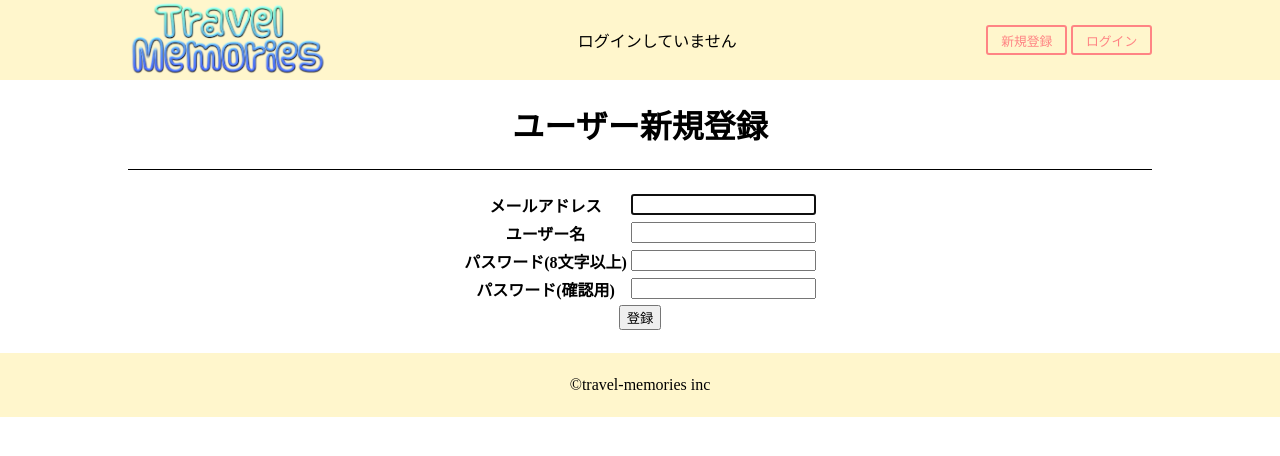
After one commit to maeda-300/travel, a Django app: page /signup/ in a window 1280 px wide. The commit adds this page. Shown: the top 456 px of the page. Run offline with Django 3.2, Linux system fonts and the light colour scheme.

Commit message:
ユーザー新規登録機能

```diff
--- /dev/null
+++ b/src/travel_app/forms.py
@@ -0,0 +1,29 @@
+from django.contrib.auth.forms import UserCreationForm
+from django import forms
+from .models import User
+from django.utils.translation import gettext_lazy as _
+
+class SignupForm(UserCreationForm):
+
+    def __init__(self, *args, **kwargs):
+        super().__init__(*args, **kwargs)
+        self.label_suffix = ""
+
+    error_messages = {
+        'password_mismatch': _('The two password fields didn’t match.'),
+    }
+    password1 = forms.CharField(
+        label=("パスワード(8文字以上)"),
+        strip=False,
+        widget=forms.PasswordInput(attrs={'autocomplete': 'new-password'}),
+    )
+    password2 = forms.CharField(
+        label=("パスワード(確認用)"),
+        widget=forms.PasswordInput(attrs={'autocomplete': 'new-password'}),
+        strip=False,
+    )
+
+    class Meta:
+        model = User
+        fields = ('email','username',)
+        labels = {'email':'メールアドレス', 'username':'ユーザー名',}
--- a/src/travel_app/static/css/base.css
+++ b/src/travel_app/static/css/base.css
@@ -1,3 +1,5 @@
+
+
 body{
     margin: 0;
 }
@@ -34,6 +36,7 @@ header{
 .other-btn:hover{
     color: #fff;
     background-color: #67c5ff;
+    transition: 0.4s ease;
 }
 
 .auth-btn{
@@ -49,6 +52,7 @@ header{
 .auth-btn:hover{
     color: #fff;
     background-color: #ff8484;
+    transition: 0.4s ease;
 }
 
 .content-inner{
--- /dev/null
+++ b/src/travel_app/static/css/users/signup.css
@@ -0,0 +1,19 @@
+.title{
+    border-bottom: solid 1px black;
+    display: flex;
+    justify-content: center;
+}
+
+table{
+    margin: 20px auto;
+}
+
+.errorlist li{
+    list-style: none;
+    color: red;
+}
+
+.submit-btn{
+
+    text-align: center;
+}
--- a/src/travel_app/templates/base.html
+++ b/src/travel_app/templates/base.html
@@ -12,7 +12,7 @@
 <body>
     <header>
         <div class="header-inner">
-            <a href="#"><img class="header-logo" src="{% static 'images/header-logo.png' %}"></a>
+            <a href="{% url 'top' %}"><img class="header-logo" src="{% static 'images/header-logo.png' %}"></a>
 
             <div class="username-area">
                 {% if user.is_authenticated %}
@@ -27,7 +27,7 @@
                 <a class="other-btn" href="#">新規投稿</a>
                 {% endif %}
                 {% if not user.is_authenticated %}
-                <a class="auth-btn" href="#">新規登録</a>
+                <a class="auth-btn" href="{% url 'signup' %}">新規登録</a>
                 <a class="auth-btn" href="#">ログイン</a>
                 {% else %}
                 <a class="auth-btn" href="#">ログアウト</a>
--- /dev/null
+++ b/src/travel_app/templates/users/signup.html
@@ -0,0 +1,21 @@
+{% extends 'base.html' %}
+{% load static %}
+
+{% block css %}
+<link rel="stylesheet" type="text/css" href="{% static 'css/users/signup.css' %}">
+{% endblock %}
+
+{% block content %}
+<div class="title"><h1>ユーザー新規登録</h1></div>
+<form method="post">
+{% csrf_token %}
+    <table>
+    {{ form.as_table }}
+    <tr>
+        <td class="submit-btn" colspan="2"><button type="submit">登録</button></td>
+    </tr>
+
+    </table>
+
+</form>
+{% endblock %}
--- a/src/travel_app/urls.py
+++ b/src/travel_app/urls.py
@@ -3,4 +3,5 @@ from .views import *
 
 urlpatterns = [
     path('', Top.as_view(), name='top'),
+    path('signup/', Signup.as_view(), name='signup')
 ]
--- a/src/travel_app/views.py
+++ b/src/travel_app/views.py
@@ -1,4 +1,24 @@
 from django.views.generic import TemplateView
+from .forms import *
+from django.contrib.auth import authenticate, login
+from django.shortcuts import render, redirect
+
 
 class Top(TemplateView):
     template_name = 'top.html'
+
+class Signup(TemplateView):
+    def get(self, request):
+        initial_dict = {'username': None}
+        return render(request, 'users/signup.html', {'form': SignupForm(initial=initial_dict)})
+
+    def post(self, request, *args, **kwargs):
+        form = SignupForm(data=request.POST)
+        if form.is_valid():
+            form.save()
+            email = form.cleaned_data.get('email')
+            password = form.cleaned_data.get('password1')
+            user = authenticate(username=email, password=password)
+            login(request, user)
+            return redirect('top')
+        return render(request, 'users/signup.html', {'form': form,})
```
